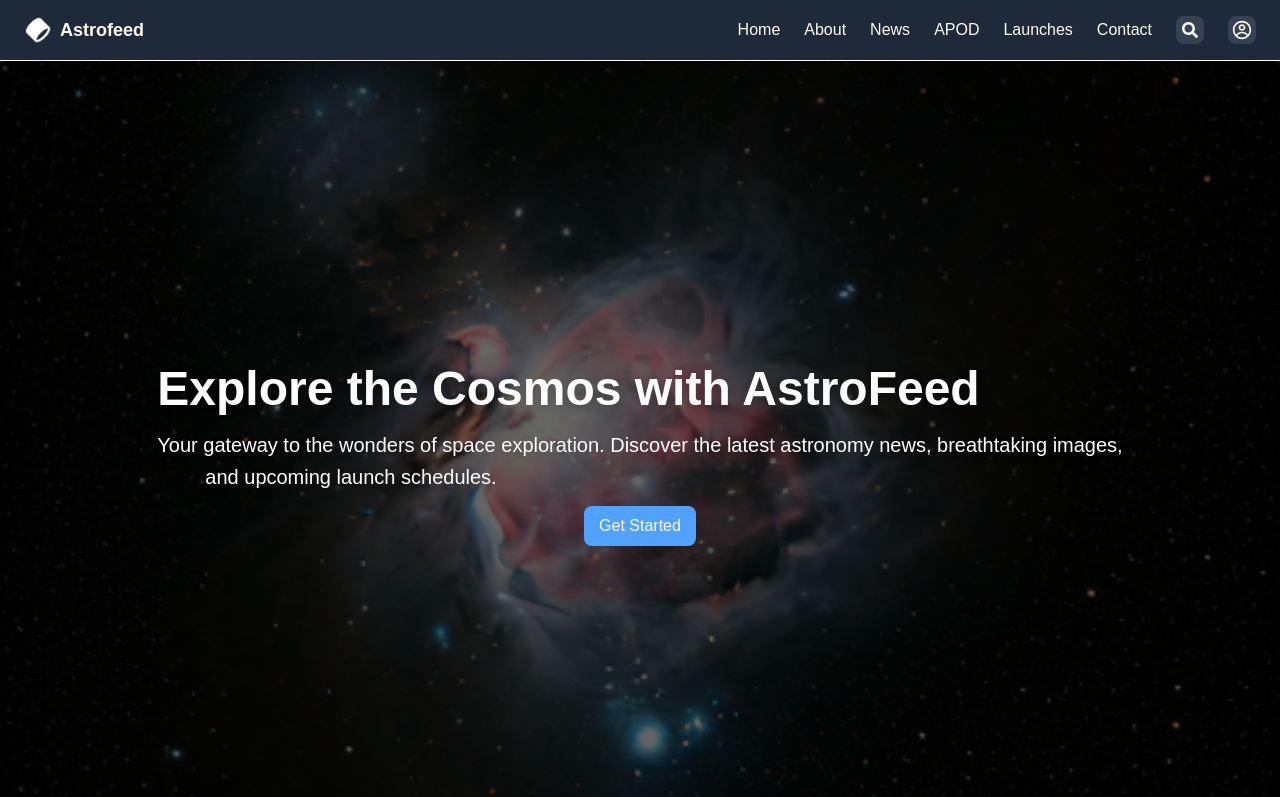
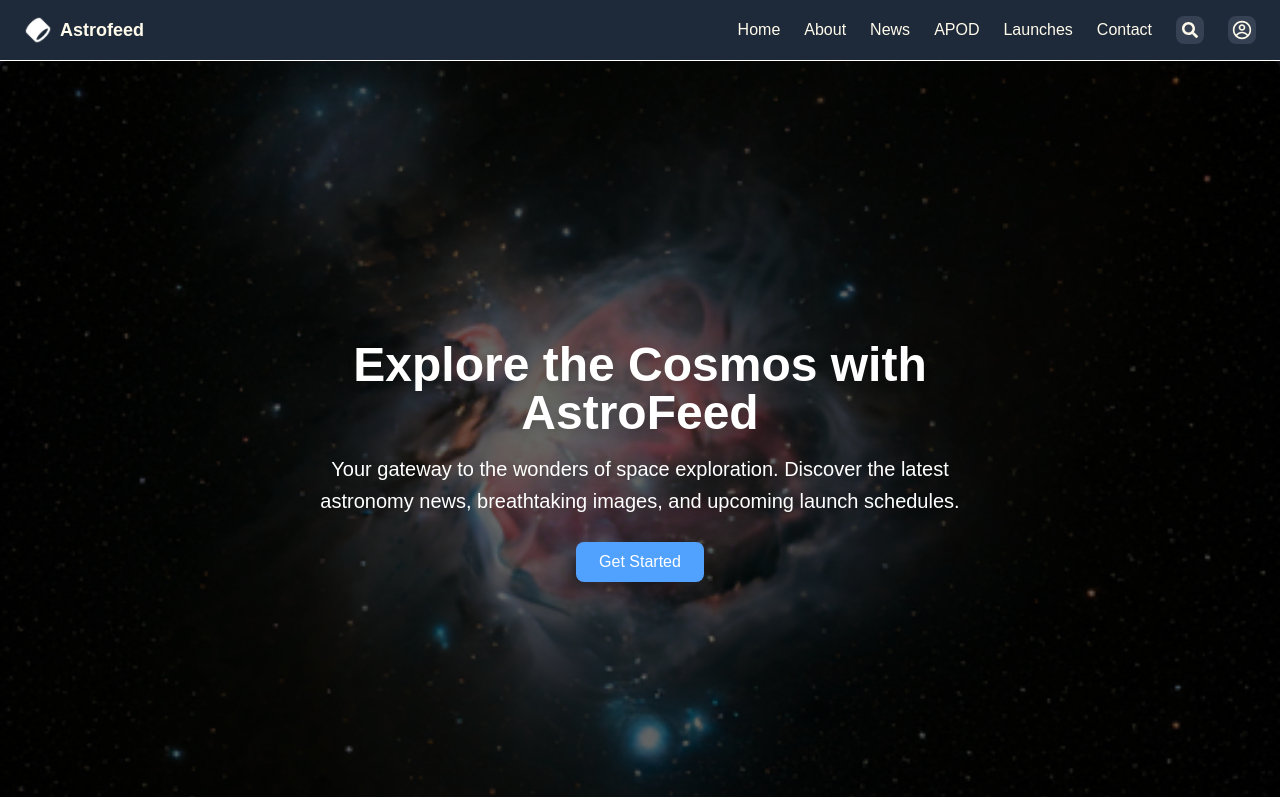
Before and after one commit to microhexagon/astro-feed, a Next.js app: page / in a window 1280 px wide. Shown: the top 797 px of the page. Built offline with nearby package versions, Linux system fonts and the light colour scheme.

Commit message:
Update Hero Section layout and styling

```diff
--- a/components/HeroSection.tsx
+++ b/components/HeroSection.tsx
@@ -8,32 +8,25 @@ export function Herosection() {
         backgroundImage: "url('/assets/herosection-bg.png')",
       }}
     >
-      {/* we'll add image in div that would place that image as absolute so it will automatically be placed on background. */}
+      {/* Overlay */}
       <div className="absolute inset-0 bg-black/60 z-0" />
-      <div>
-        <h2 className=" font-bold text-3xl sm:text-4xl md:text-5xl text-white drop-shadow-lg">
+
+      {/* Content */}
+      <div className="relative z-10 text-center max-w-2xl">
+        <h2 className="font-bold text-3xl sm:text-4xl md:text-5xl text-white drop-shadow-lg">
           Explore the Cosmos with AstroFeed
         </h2>
-        <p className="text-white text-base sm:text-lg md:text-xl mt-4 leading-relaxed drop-shadow-lg text-center sm:text-left">
-          <span className="block">
-            Your gateway to the wonders of space exploration. Discover the
-            latest astronomy news, breathtaking images,
-          </span>
-          <span className="block lg:pl-12">and upcoming launch schedules.</span>
+        <p className="text-white text-base sm:text-lg md:text-xl mt-4 leading-relaxed drop-shadow-lg">
+          Your gateway to the wonders of space exploration. Discover the latest
+          astronomy news, breathtaking images, and upcoming launch schedules.
         </p>
 
-        <div className="flex justify-center m-3 drop-shadow-lg">
+        <div className="flex justify-center mt-6 drop-shadow-lg">
           <Link href="/news">
-            <button className="flex cursor-pointer justify-center items-center bg-blue-400  hover:bg-gray-600  text-white rounded-lg h-10 w-28  hover:scale-110 transition ">
+            <button className="flex cursor-pointer justify-center items-center bg-blue-400 hover:bg-gray-600 text-white rounded-lg h-10 w-32 hover:scale-110 transition">
               Get Started
             </button>
           </Link>
-          {/* <Link
-            href={"/news"}
-            className="flex justify-center items-center bg-blue-400  hover:bg-gray-600  text-white rounded-lg h-10 w-28  hover:scale-110 transition "
-          >
-            Get Started
-          </Link> */}
         </div>
       </div>
     </section>
```
